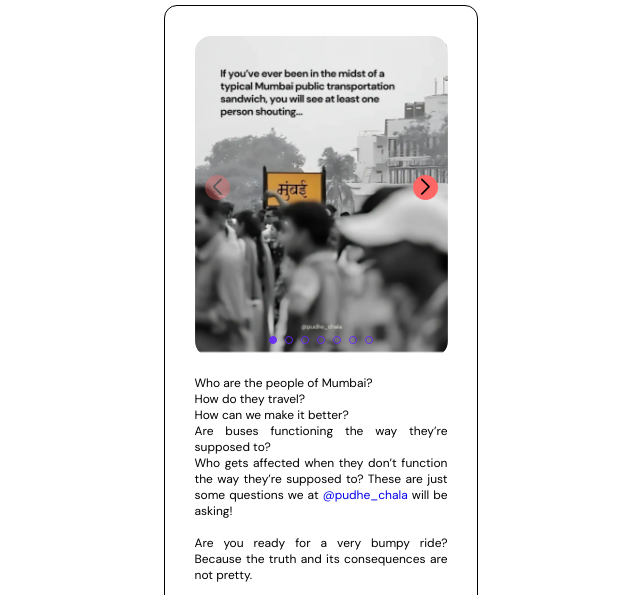
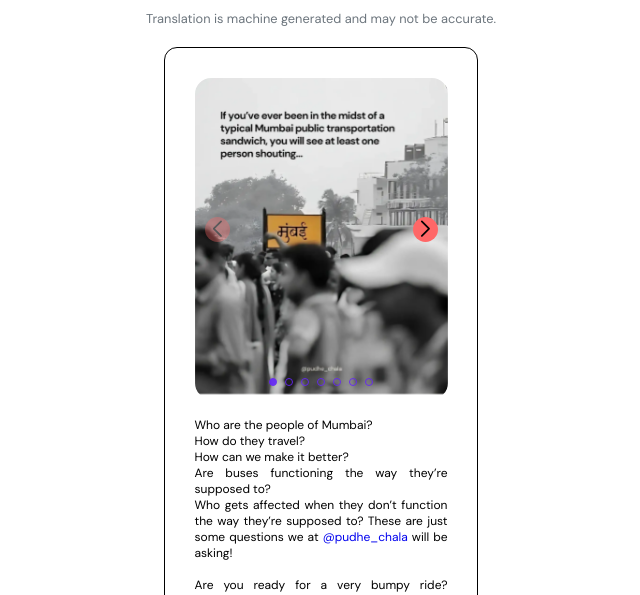
Before and after one commit to s1ddarth/PudheChala-LanguageSwitcher, a plain HTML site: page index.html in a window 1280 px wide. Shown: the part 87-682 px from the top of the page, without its empty margins (319-959 px from the left). Drawn offline with nearby package versions, Linux system fonts and the light colour scheme.

Commit message:
Added disclaimer text about translation as well as some styling for the translation elements

```diff
--- a/index.html
+++ b/index.html
@@ -224,6 +224,19 @@
       .swiper-pagination-bullet-active {
         background: #6525f9 !important;
       }
+
+      /* Translate Button Styling */
+      #google_translate_element {
+        text-align: center;
+      }
+
+      .translate-disclaimer {
+        font-size: 0.8rem;
+        color: #6c757d;
+        text-align: center;
+        margin-top: 5px;
+        margin-bottom: 20px;
+      }
     </style>
   </head>
 
@@ -231,6 +244,9 @@
     <h1 class="page-title">PUDHE CHALA</h1>
 
     <div id="google_translate_element"></div>
+    <p class="translate-disclaimer">
+      Translation is machine generated and may not be accurate.
+    </p>
 
     <div class="campaign-card">
       <!-- Swiper Carousel -->
```
